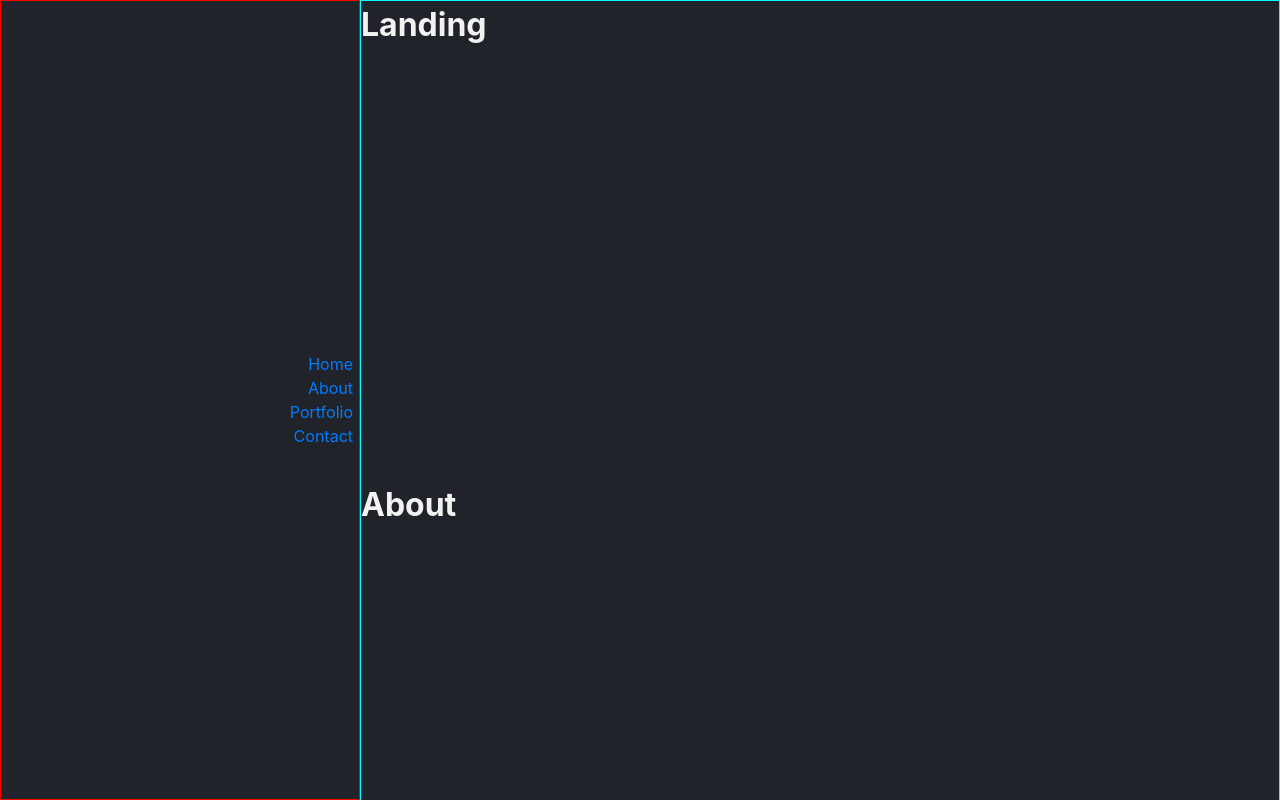
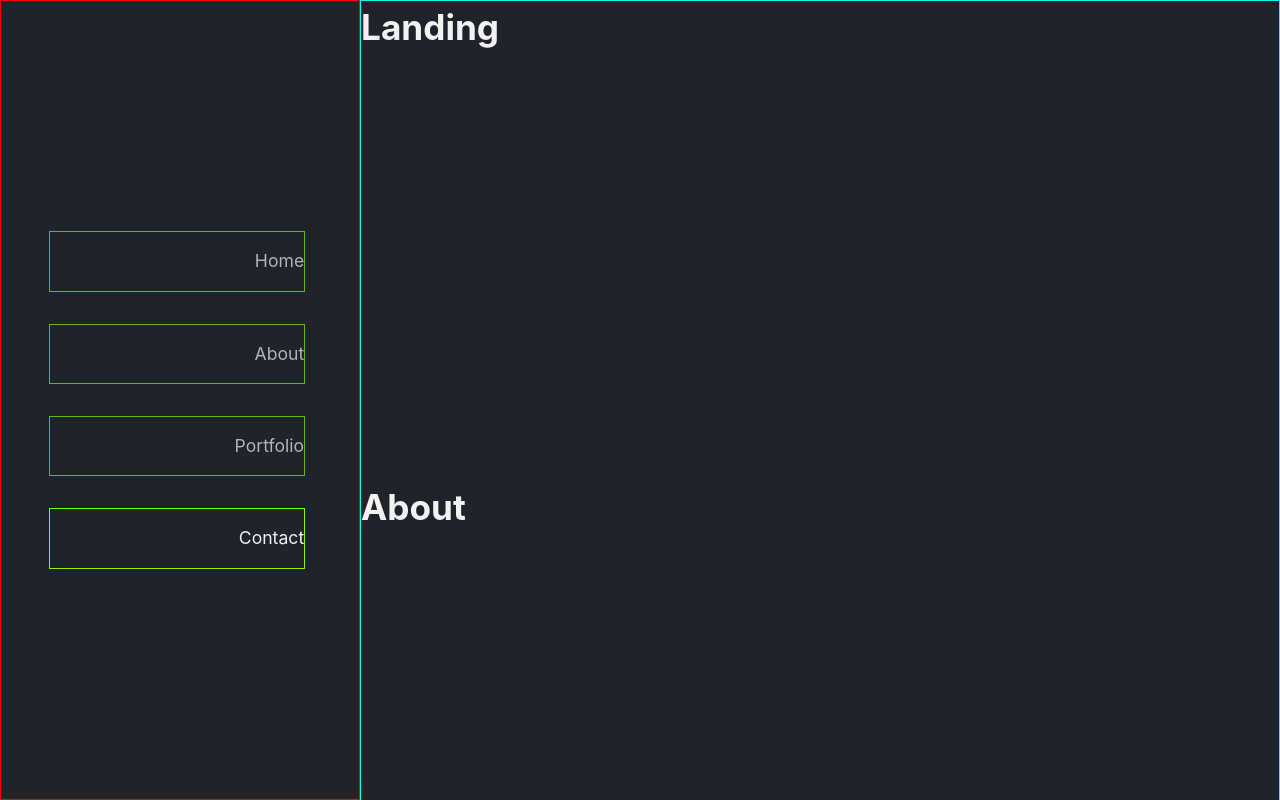
Before and after one commit to mthom26/portfolio-v2, a React (Create React App) app: page / in a window 1280 px wide. Shown: the top 800 px of the page. Built offline with nearby package versions, Linux system fonts and the light colour scheme.

Commit message:
Add active navLink highlighting

```diff
--- a/src/components/About.js
+++ b/src/components/About.js
@@ -1,8 +1,8 @@
 import React from 'react';
 
-const About = () => {
+const About = ({ reference }) => {
   return (
-    <div id="about" style={{height: '60vh'}}>
+    <div ref={reference} id="about" style={{height: '60vh'}}>
       <h1>About</h1>
     </div>
   )
--- a/src/components/App.js
+++ b/src/components/App.js
@@ -13,7 +13,14 @@ class App extends Component {
 
     this.state = {
       navOpen: false,
-      progress: 0
+      progress: 0,
+      intersectionAmount: {
+        home: 0,
+        about: 0,
+        portfolio: 0,
+        contact: 0
+      },
+      activeLink: ""
     };
 
     this.toggleNav = this.toggleNav.bind(this);
@@ -21,28 +28,40 @@ class App extends Component {
 
     // Create refs for each section
     this.rootRef = React.createRef();
-    // this.homeRef = React.createRef();
-    // this.aboutRef = React.createRef();
+    this.homeRef = React.createRef();
+    this.aboutRef = React.createRef();
     this.portfolioRef = React.createRef();
-    // this.contactRef = React.createRef();
+    this.contactRef = React.createRef();
 
-    this.observer = new IntersectionObserver((items) => {
-      // console.log(items);
+    this.observer = new IntersectionObserver(items => {
+      // Get ratio of the items that are visible
+      let { intersectionAmount } = this.state;
+      items.forEach(item => {
+        intersectionAmount[item.target.id] = item.intersectionRatio;
+      });
+
+      // Find item with highest visibility
+      const activeLink = Object.keys(intersectionAmount).reduce((acc, cur) => {
+        return intersectionAmount[acc] > intersectionAmount[cur] ? acc : cur
+      });
+
+      // Save intersection amounts and active item in state
+      this.setState({
+        intersectionAmount,
+        activeLink
+      });
     }, {
       root: this.rootRef.current,
-      threshold: 0.1
+      threshold: new Array(11).fill(0).map((v, i) => i * 0.1)
     })
   }
 
   componentDidMount() {
     window.addEventListener('scroll', this.handleScroll);
-    // this.observer.observe(this.homeRef.current);
-    // this.observer.observe(this.aboutRef.current);
+    this.observer.observe(this.homeRef.current);
+    this.observer.observe(this.aboutRef.current);
     this.observer.observe(this.portfolioRef.current);
-    // this.observer.observe(this.contactRef.current);
-    // console.log(document.scrollingElement.scrollTop);
-    // console.log(document.scrollingElement.scrollHeight);
-    // console.log(window.innerHeight);
+    this.observer.observe(this.contactRef.current);
   }
 
   componentWillUnmount() {
@@ -61,23 +80,24 @@ class App extends Component {
   }
 
   render() {
-    const { navOpen, progress } = this.state;
+    const { navOpen, progress, activeLink } = this.state;
 
     return (
       <div className="app">
         <SideNav
           navOpen={navOpen}
           progress={progress}
+          activeLink={activeLink}
         />
         <NavButton
           navOpen={navOpen}
           toggleNav={this.toggleNav}
         />
         <div ref={this.rootRef} className="main">
-          <Landing />
-          <About />
+          <Landing reference={this.homeRef} />
+          <About reference={this.aboutRef} />
           <Portfolio reference={this.portfolioRef} />
-          <Contact />
+          <Contact reference={this.contactRef} />
         </div>
       </div>
     );
--- a/src/components/Contact.js
+++ b/src/components/Contact.js
@@ -1,8 +1,8 @@
 import React from 'react';
 
-const Contact = () => {
+const Contact = ({ reference }) => {
   return (
-    <div id="contact" style={{height: '60vh'}}>
+    <div ref={reference} id="contact" style={{height: '60vh'}}>
       <h1>Contact</h1>
     </div>
   )
--- a/src/components/Landing.js
+++ b/src/components/Landing.js
@@ -1,8 +1,8 @@
 import React from 'react';
 
-const Landing = () => {
+const Landing = ({ reference }) => {
   return (
-    <div id="home" style={{height: '60vh'}}>
+    <div ref={reference} id="home" style={{height: '60vh'}}>
       <h1>Landing</h1>
     </div>
   )
--- a/src/components/SideNav.css
+++ b/src/components/SideNav.css
@@ -14,7 +14,25 @@
   display: flex;
   flex-direction: column;
   justify-content: center;
-  align-items: flex-end;
+  width: 100%;
+  padding: 3rem;
+}
+
+.navLink {
+  width: 100%;
+  text-align: right;
+  margin: 1rem 0;
+  padding: 1rem 0;
+  border: 1px solid lawngreen;
+  opacity: 0.7;
+}
+
+.active {
+  opacity: 1;
+}
+
+.navLink:hover {
+  opacity: 1;
 }
 
 .progress {
--- a/src/components/SideNav.js
+++ b/src/components/SideNav.js
@@ -2,19 +2,39 @@ import React from 'react';
 
 import './SideNav.css';
 
-const SideNav = ({ navOpen, progress }) => {
+const SideNav = ({ navOpen, progress, activeLink }) => {
   const classes = navOpen
     ? "sideNav"
     : "sideNav sideNavHidden";
 
   return (
     <div className={classes}>
-      <div className="navLinks">
-        <a href="#home">Home</a>
-        <a href="#about">About</a>
-        <a href="#portfolio">Portfolio</a>
-        <a href="#contact">Contact</a>
-      </div>
+      <nav className="navLinks">
+        <a
+          className={`navLink ${activeLink == 'home' ? 'active': ''}`}
+          href="#home"
+        >
+          Home
+        </a>
+        <a
+          className={`navLink ${activeLink == 'about' ? 'active': ''}`}
+          href="#about"
+        >
+          About
+        </a>
+        <a
+          className={`navLink ${activeLink == 'portfolio' ? 'active': ''}`}
+          href="#portfolio"
+        >
+          Portfolio
+        </a>
+        <a
+          className={`navLink ${activeLink == 'contact' ? 'active': ''}`}
+          href="#contact"
+        >
+          Contact
+        </a>
+      </nav>
       <div style={{height: `${progress}%`}} className="progress" />
     </div>
   )
--- a/src/index.css
+++ b/src/index.css
@@ -14,6 +14,16 @@
 body {
   background: var(--dark1);
   color: var(--light1);
+  font-size: 1.1rem;
+}
+
+a {
+  color: var(--light1);
+}
+
+a:hover {
+  color: var(--light1);
+  text-decoration: none;
 }
 
 .app {
--- a/src/reboot.css
+++ b/src/reboot.css
@@ -137,11 +137,10 @@
    -webkit-text-decoration-skip: objects;
  }
 
-/* Unneeded css */
-/* a:hover {
+a:hover {
    color: #0056b3;
    text-decoration: underline;
-} */
+}
 
  a:not([href]):not([tabindex]) {
    color: inherit;
```
